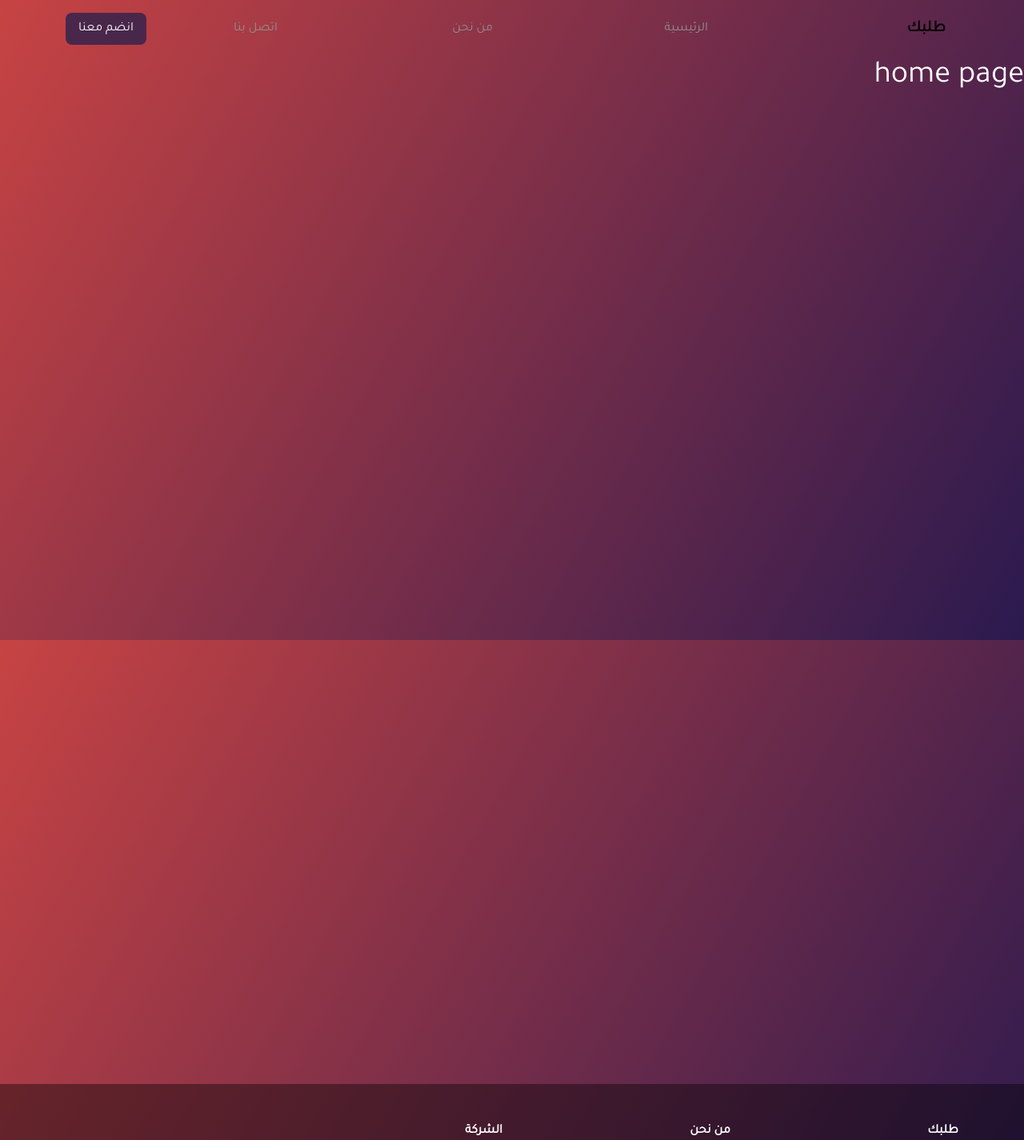
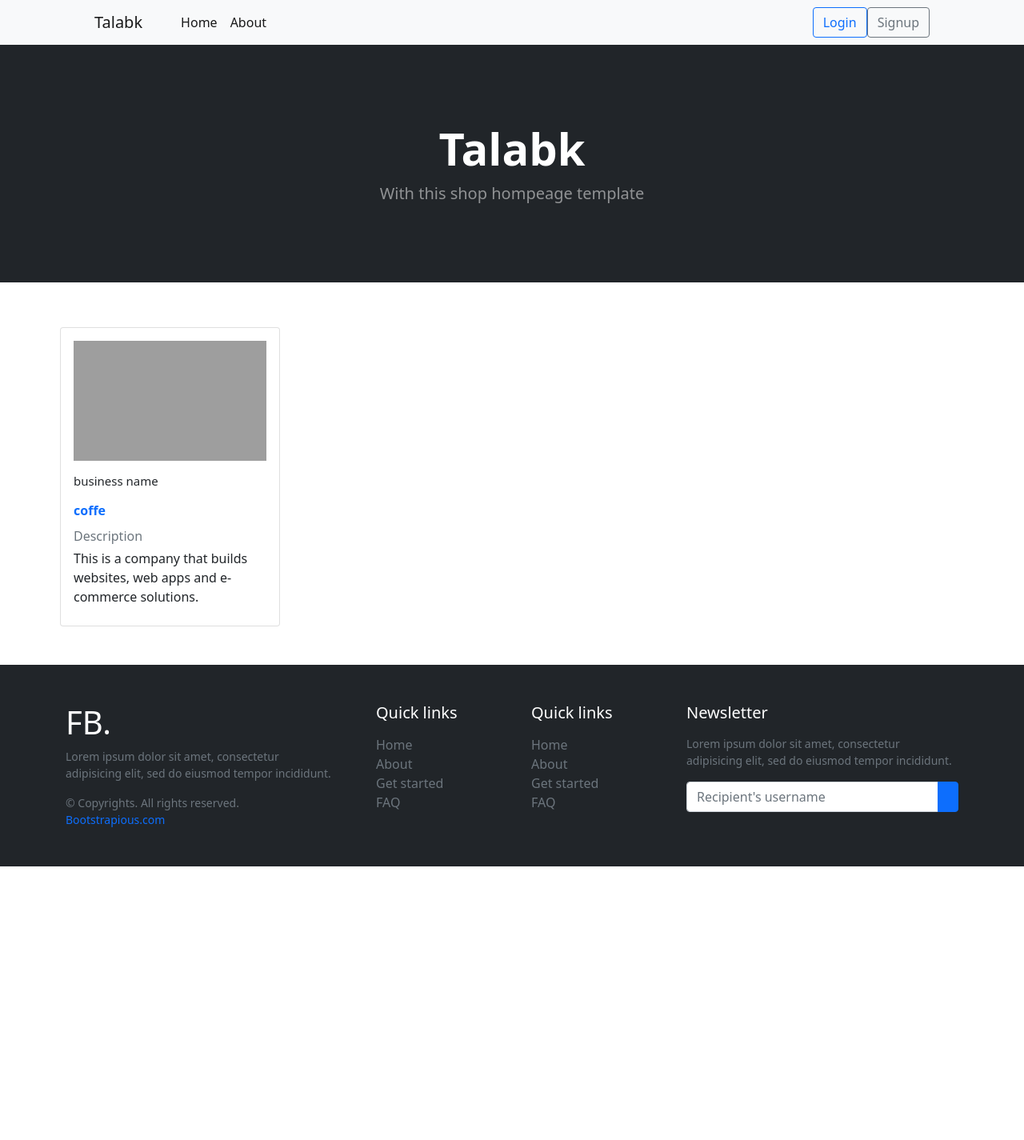
Before and after one commit to VE5ETA/Talabk, a React (Create React App) app in the folder client/: page / in a window 1280 px wide. Shown: the top 1425 px of the page at 80% size. After the commit the page ends 1083 px from the top, so only its background shows below. Built offline with nearby package versions, Linux system fonts and the light colour scheme; grey boxes are pictures that could not be loaded.

Commit message:
add: home page, header & footer

```diff
--- /dev/null
+++ b/client/src/components/BuzCard.js
@@ -0,0 +1,21 @@
+import React from "react";
+import { NavLink } from "react-router-dom";
+
+export default function BuzCard(props) {
+  return (
+    <div class="col-md-3 col-sm-6">
+      <NavLink
+        className="text-decoration-none text-dark"
+        to={props.tradeName + "/menu"}
+      >
+        <div class="card card-block p-3">
+          <img src={props.img} alt="Photo of sunset" />
+          <h5 class="card-title mt-3 mb-3">{props.tradeName}</h5>
+          <strong class="d-inline-block mb-2 text-primary">{props.type}</strong>
+          <div class="mb-1 text-muted">Description</div>
+          <p class="card-text">{props.Desc}</p>
+        </div>
+      </NavLink>
+    </div>
+  );
+}
--- a/client/src/components/Card.js
+++ /dev/null
@@ -1,27 +0,0 @@
-import React from "react";
-import { NavLink } from "react-router-dom";
-
-export default function Card(props) {
-  return (
-    <div className="card" style={{ width: "18rem" }}>
-      <div className="card-body">
-        <h5 style={{ color: "black" }} className="card-title">
-          {props.tradeName}
-        </h5>
-        <h6 className="card-subtitle mb-2 text-muted">Card subtitle</h6>
-        <p style={{ color: "black" }} className="card-text">
-          {props.businessType}
-        </p>
-        <p style={{ color: "black" }} className="card-text">
-          {props.id}
-        </p>
-        <NavLink to="/" className="card-link">
-          Card link
-        </NavLink>
-        <NavLink to="/" className="card-link">
-          Another link
-        </NavLink>
-      </div>
-    </div>
-  );
-}
--- a/client/src/components/Footer.js
+++ b/client/src/components/Footer.js
@@ -1,67 +1,87 @@
 import React, { Component } from "react";
 
-class Footer extends Component {
-  render() {
-    return (
-      <footer className="footer-clean">
-        <div className="container">
-          <div className="row justify-content-center">
-            <div className="col-sm-4 col-md-3 item">
-              <h3>طلبك</h3>
-              <ul>
+export default function Footer() {
+  return (
+    <div className="d-flex flex-column h-100 bg-dark">
+      {/* FOR DEMO PURPOSE */}
+      <footer className="w-100 py-4 flex-shrink-0">
+        <div className="container py-4">
+          <div className="row gy-4 gx-5">
+            <div className="col-lg-4 col-md-6">
+              <h5 className="h1 text-white">FB.</h5>
+              <p className="small text-muted">
+                Lorem ipsum dolor sit amet, consectetur adipisicing elit, sed do
+                eiusmod tempor incididunt.
+              </p>
+              <p className="small text-muted mb-0">
+                © Copyrights. All rights reserved.{" "}
+                <a className="text-primary" href="#">
+                  Bootstrapious.com
+                </a>
+              </p>
+            </div>
+            <div className="col-lg-2 col-md-6">
+              <h5 className="text-white mb-3">Quick links</h5>
+              <ul className="list-unstyled text-muted">
                 <li>
-                  <a href="#">Self-Service Ordering Platform</a>
+                  <a href="#">Home</a>
+                </li>
+                <li>
+                  <a href="#">About</a>
+                </li>
+                <li>
+                  <a href="#">Get started</a>
+                </li>
+                <li>
+                  <a href="#">FAQ</a>
                 </li>
               </ul>
             </div>
-            <div className="col-sm-4 col-md-3 item">
-              <h3>من نحن</h3>
-              <ul>
+            <div className="col-lg-2 col-md-6">
+              <h5 className="text-white mb-3">Quick links</h5>
+              <ul className="list-unstyled text-muted">
                 <li>
-                  <a href="#">خدماتنا</a>
+                  <a href="#">Home</a>
                 </li>
                 <li>
-                  <a href="#">فريقنا</a>
+                  <a href="#">About</a>
                 </li>
                 <li>
-                  <a href="#">الاحكام والشروط</a>
+                  <a href="#">Get started</a>
+                </li>
+                <li>
+                  <a href="#">FAQ</a>
                 </li>
               </ul>
             </div>
-            <div className="col-sm-4 col-md-3 item">
-              <h3>الشركة</h3>
-              <ul>
-                <li>
-                  <a href="#">الوظائف</a>
-                </li>
-                <li>
-                  <a href="#">المدونة</a>
-                </li>
-                <li>
-                  <a href="#">الوائد</a>
-                </li>
-              </ul>
-            </div>
-            <div className="col-lg-3 item social">
-              <a href="#">
-                <i className="icon ion-social-facebook" />
-              </a>
-              <a href="#">
-                <i className="icon ion-social-twitter" />
-              </a>
-              <a href="#">
-                <i className="icon ion-social-snapchat" />
-              </a>
-              <a href="#">
-                <i className="icon ion-social-instagram" />
-              </a>
-              <p className="copyright">طلبك © 2022</p>
+            <div className="col-lg-4 col-md-6">
+              <h5 className="text-white mb-3">Newsletter</h5>
+              <p className="small text-muted">
+                Lorem ipsum dolor sit amet, consectetur adipisicing elit, sed do
+                eiusmod tempor incididunt.
+              </p>
+              <form action="#">
+                <div className="input-group mb-3">
+                  <input
+                    className="form-control"
+                    type="text"
+                    placeholder="Recipient's username"
+                    aria-label="Recipient's username"
+                    aria-describedby="button-addon2"
+                  />
+                  <button
+                    className="btn btn-primary"
+                    id="button-addon2"
+                    type="button"
+                  >
+                    <i className="fas fa-paper-plane" />
+                  </button>
+                </div>
+              </form>
             </div>
           </div>
         </div>
       </footer>
-    );
-  }
+    </div>
+  );
 }
-
-export default Footer;
--- a/client/src/components/Header.js
+++ b/client/src/components/Header.js
@@ -1,52 +1,97 @@
 import React from "react";
 import { NavLink } from "react-router-dom";
 
-export default function Header() {
-  return (
-    <header>
-      <nav className="navbar navbar-light navbar-expand-lg navigation-clean-button">
-        <div className="container">
+export default function Header(props) {
+  if (props.haveCard === true) {
+    return (
+      <nav className="navbar navbar-expand-lg navbar-light bg-light">
+        <div className="container px-4 px-lg-5">
           <NavLink className="navbar-brand" to="/">
-            طلبك
+            Talabk
           </NavLink>
           <button
+            className="navbar-toggler"
+            type="button"
             data-bs-toggle="collapse"
-            className="navbar-toggler"
-            data-bs-target="#navcol-1"
+            data-bs-target="#navbarSupportedContent"
+            aria-controls="navbarSupportedContent"
+            aria-expanded="false"
+            aria-label="Toggle navigation"
           >
-            <span className="visually-hidden">Toggle navigation</span>
             <span className="navbar-toggler-icon" />
           </button>
-          <div className="collapse navbar-collapse" id="navcol-1">
-            <ul className="navbar-nav me-auto">
+          <div className="collapse navbar-collapse" id="navbarSupportedContent">
+            <ul className="navbar-nav me-auto mb-2 mb-lg-0 ms-lg-4">
               <li className="nav-item">
-                <NavLink className="nav-link" to="/">
-                  الرئيسية
+                <NavLink className="nav-link active" aria-current="page" to="/">
+                  Home
                 </NavLink>
               </li>
               <li className="nav-item">
-                <NavLink className="nav-link" to="/">
-                  من نحن
+                <a className="nav-link" href="#!">
+                  About
+                </a>
+              </li>
+            </ul>
+            <form className="d-flex">
+              <button className="btn btn-outline-dark" type="submit">
+                <i className="bi-cart-fill me-1" />
+                Cart
+                <span className="badge bg-dark text-white ms-1 rounded-pill">
+                  0
+                </span>
+              </button>
+            </form>
+          </div>
+        </div>
+      </nav>
+    );
+  } else {
+    return (
+      <nav className="navbar navbar-expand-lg navbar-light bg-light">
+        <div className="container px-4 px-lg-5">
+          <NavLink className="navbar-brand" to="/">
+            Talabk
+          </NavLink>
+          <button
+            className="navbar-toggler"
+            type="button"
+            data-bs-toggle="collapse"
+            data-bs-target="#navbarSupportedContent"
+            aria-controls="navbarSupportedContent"
+            aria-expanded="false"
+            aria-label="Toggle navigation"
+          >
+            <span className="navbar-toggler-icon" />
+          </button>
+          <div className="collapse navbar-collapse" id="navbarSupportedContent">
+            <ul className="navbar-nav me-auto mb-2 mb-lg-0 ms-lg-4">
+              <li className="nav-item">
+                <NavLink className="nav-link active" aria-current="page" to="/">
+                  Home
                 </NavLink>
               </li>
               <li className="nav-item">
-                <NavLink className="nav-link" to="/">
-                  اتصل بنا
+                <NavLink className="nav-link" to="#!">
+                  About
                 </NavLink>
               </li>
             </ul>
-            <span className="navbar-text actions">
-              <NavLink
-                className="btn btn-light action-button"
-                role="button"
-                to="/signUp"
-              >
-                انضم معنا
+            <form className="d-flex">
+              <NavLink to="/login">
+                <button type="button" class="btn btn-outline-primary">
+                  Login
+                </button>
               </NavLink>
-            </span>
+              <NavLink to="/signup">
+                <button type="button" class="btn btn-outline-secondary">
+                  Signup
+                </button>
+              </NavLink>
+            </form>
           </div>
         </div>
       </nav>
-    </header>
-  );
+    );
+  }
 }
--- a/client/src/pages/App.js
+++ b/client/src/pages/App.js
@@ -18,7 +18,9 @@ function App() {
           <Route path="/" element={<Home />} />
           <Route path="/login" element={<Login />} />
           <Route path="/signUp" element={<SignUp />} />
-          <Route path="/aa" element={<NewReq />} />
+          {/* for test */}
+          <Route path="/:buzname/menu" element={<NewReq />} />
+          <Route path="/:buzname/menu/:itemName" element={<NewReq />} />
 
           {/* privete page */}
           <Route element={<RequireAuth />}>
--- a/client/src/pages/Home.js
+++ b/client/src/pages/Home.js
@@ -1,15 +1,38 @@
 import React from "react";
 import Header from "../components/Header";
 import Footer from "../components/Footer";
+import BuzCard from "../components/BuzCard";
+import "../pages/Style/styles.min.css";
 
 export default function Home() {
   return (
     <div>
       <Header />
-      <br></br>
-      <br></br>
-      <br></br>
-      <h1>home page</h1>
+      <header className="bg-dark py-5">
+        <div className="container px-4 px-lg-5 my-5">
+          <div className="text-center text-white">
+            <h1 className="display-4 fw-bolder">Talabk</h1>
+            <p className="lead fw-normal text-white-50 mb-0">
+              With this shop hompeage template
+            </p>
+          </div>
+        </div>
+      </header>
+
+      <section className="py-5">
+        <div class="container mt-2 res-card">
+          <div class="row">
+            {/* example */}
+            <BuzCard
+              img="https://static.pexels.com/photos/7096/people-woman-coffee-meeting.jpg"
+              tradeName="business name"
+              type="coffe"
+              Desc="This is a company that builds websites, web apps and e-commerce solutions."
+            />
+          </div>
+        </div>
+      </section>
+
       <Footer />
     </div>
   );
--- a/client/src/pages/Login.js
+++ b/client/src/pages/Login.js
@@ -17,11 +17,11 @@ export default function Login() {
             style={{ marginRight: "0px", marginTop: "0px", marginLeft: 0 }}
           >
             <form className="custom-form">
-              <h1>سجل الدخول</h1>
+              <h1>LOGIN</h1>
               <div className="row form-group">
                 <div className="col-sm-4 label-column">
                   <label className="col-form-label" htmlFor="email-input-field">
-                    البريد الالكتروني
+                    Email
                   </label>
                 </div>
                 <div className="col-sm-6 input-column">
@@ -34,7 +34,7 @@ export default function Login() {
                     className="col-form-label"
                     htmlFor="pawssword-input-field"
                   >
-                    كلمة المرور
+                    ؛assword
                   </label>
                 </div>
                 <div className="col-sm-6 input-column">
@@ -42,7 +42,7 @@ export default function Login() {
                 </div>
               </div>
               <button className="btn btn-light submit-button" type="button">
-                تسجيل الدخول
+                login
               </button>
             </form>
           </div>
--- a/client/src/pages/SignUp.js
+++ b/client/src/pages/SignUp.js
@@ -16,11 +16,11 @@ export default function SignUp() {
             style={{ marginRight: "0px", marginTop: "0px", marginLeft: 0 }}
           >
             <form className="custom-form">
-              <h1>انضم معنا</h1>
+              <h1>JOIN WITH US</h1>
               <div className="row form-group">
                 <div className="col-sm-4 label-column">
                   <label className="col-form-label" htmlFor="name-input-field">
-                    الاسم
+                    Name
                   </label>
                 </div>
                 <div className="col-sm-6 input-column">
@@ -30,7 +30,7 @@ export default function SignUp() {
               <div className="row form-group">
                 <div className="col-sm-4 label-column">
                   <label className="col-form-label" htmlFor="email-input-field">
-                    البريد الالكتروني
+                    Email
                   </label>
                 </div>
                 <div className="col-sm-6 input-column">
@@ -43,7 +43,7 @@ export default function SignUp() {
                     className="col-form-label"
                     htmlFor="pawssword-input-field"
                   >
-                    كلمة المرور
+                    Password
                   </label>
                 </div>
                 <div className="col-sm-6 input-column">
@@ -56,7 +56,7 @@ export default function SignUp() {
                     className="col-form-label"
                     htmlFor="repeat-pawssword-input-field"
                   >
-                    تأكيد كلمة المرور
+                    Confirm Password
                   </label>
                 </div>
                 <div className="col-sm-6 input-column">
@@ -64,11 +64,13 @@ export default function SignUp() {
                 </div>
               </div>
               <button className="btn btn-light submit-button" type="button">
-                انضم الان
+                join with us
               </button>
               <div className="col-lg-12 text-center mt-4">
-                <label className="form-label">لديك حساب بالفعل؟&nbsp;</label>
-                <NavLink to="/login">&nbsp;سجل دخول من هنا</NavLink>
+                <label className="form-label">
+                  did you have account before?
+                </label>
+                <NavLink to="/login"> login here</NavLink>
               </div>
             </form>
           </div>
--- a/client/src/pages/plateformPage/NewReq.js
+++ b/client/src/pages/plateformPage/NewReq.js
@@ -1,37 +1,36 @@
 import React, { useState, useEffect } from "react";
 import axios from "axios";
-import Card from "../../components/Card";
 
 export default function NewReq() {
   const [newRequest, setNewRequest] = useState([]);
 
-  useEffect(() => {
-    axios
-      .get("http://127.0.0.1:8081/user/platform/showNewRequest")
-      .then((res) => {
-        setNewRequest(res.data);
-      })
-      .catch((err) => {
-        console.error(err);
-      });
-  }, []);
+  // useEffect(() => {
+  //   axios
+  //     .get("http://127.0.0.1:8081/user/platform/showNewRequest")
+  //     .then((res) => {
+  //       setNewRequest(res.data);
+  //     })
+  //     .catch((err) => {
+  //       console.error(err);
+  //     });
+  // }, []);
 
-  const data = newRequest.map((req, index) => {
-    return (
-      <Card
-        key={index}
-        id={req._id}
-        tradeName={req.tradeName}
-        businessType={req.businessType}
-        businessStatus={req.businessStatus}
-        businessState={req.businessState}
-      />
-    );
-  });
+  // const data = newRequest.map((req, index) => {
+  //   return (
+  //     <Card
+  //       key={index}
+  //       id={req._id}
+  //       tradeName={req.tradeName}
+  //       businessType={req.businessType}
+  //       businessStatus={req.businessStatus}
+  //       businessState={req.businessState}
+  //     />
+  //   );
+  // });
 
   return (
     <div className="container">
-      <div className="col-md-4 col-sm-6">{data}</div>
+      {/* <div className="col-md-4 col-sm-6">{data}</div> */}
     </div>
   );
 }
```
Also changed, not shown: client/src/pages/Style/styles.min.css.
